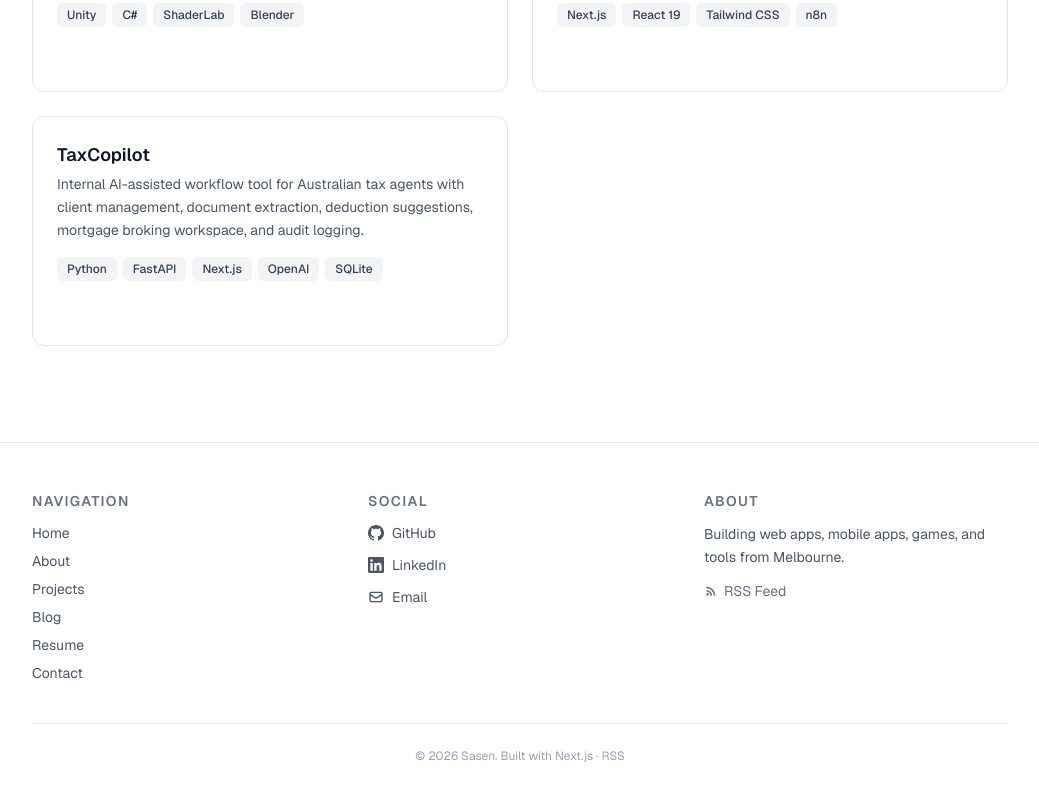
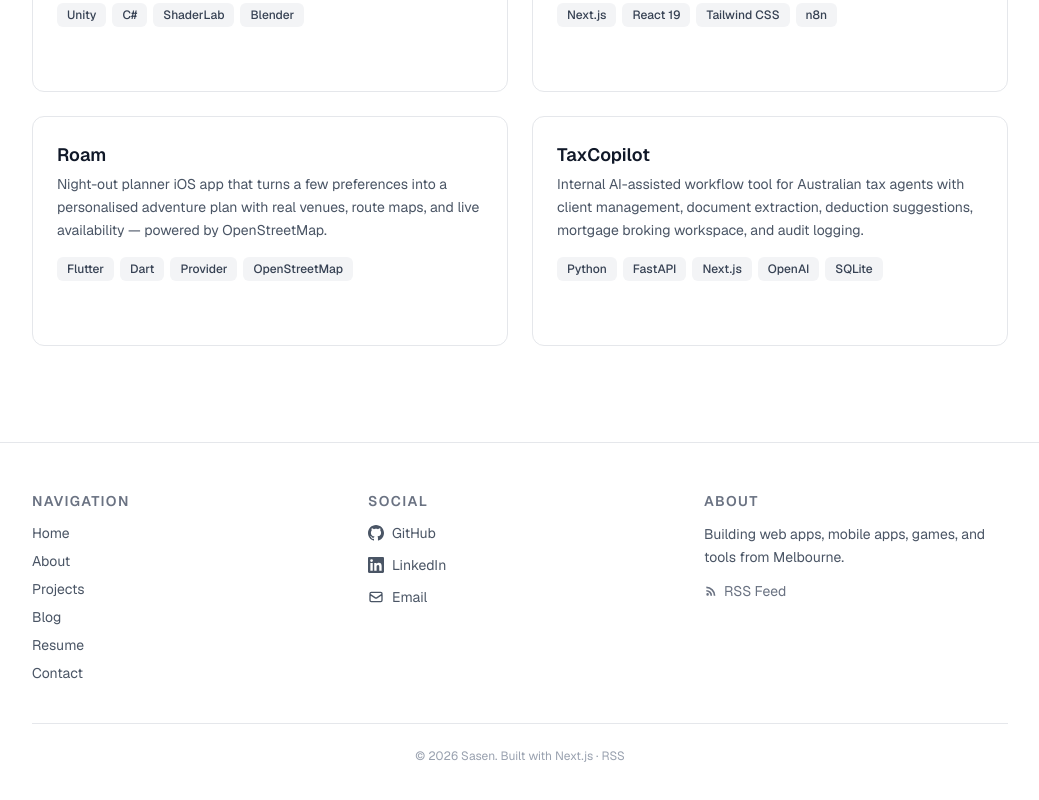
Before and after one commit to Sasen12/personal-site, a Next.js app: page /projects in a window 1280 px wide. Shown: the part 1139-1939 px from the top of the page, without its empty margins (120-1159 px from the left). Built offline with nearby package versions, Linux system fonts and the light colour scheme.

Commit message:
Add Roam — night-out planner iOS app to projects

```diff
--- a/src/data/projects.ts
+++ b/src/data/projects.ts
@@ -120,6 +120,25 @@ export const projects: Project[] = [
     tech: ["Next.js", "React 19", "Tailwind CSS", "n8n"],
   },
   {
+    slug: "roam",
+    title: "Roam",
+    description: "Night-out planner iOS app that turns a few preferences into a personalised adventure plan with real venues, route maps, and live availability — powered by OpenStreetMap.",
+    tech: ["Flutter", "Dart", "Provider", "OpenStreetMap"],
+    features: [
+      "Preference-based itinerary generation (group size, budget, vibe, transport)",
+      "Real venue data via OpenStreetMap Nominatim + Overpass APIs",
+      "Interactive route map with numbered stop markers and gradient polylines",
+      "Venue availability parsing with open/closed/closing-soon status",
+      "Busyness heuristic and itinerary timing optimizer with travel time estimates",
+      "Live arrival-time-aware warnings for stops that'll be closed on arrival",
+      "Saved adventures with local persistence, cards, and delete support",
+      "Redo night and per-stop swap venue affordances",
+      "Friend invite links via system share sheet",
+      "Vibe-matching history profile and weather service integration",
+    ],
+    details: "Built to solve the eternal question — 'What should we do tonight?' A Flutter app that takes a few preference inputs (group size, budget, vibe, transport mode, location) and generates a personalised night-out plan with real venue data from OpenStreetMap. Features an interactive map with optimized stop ordering, live opening hours parsing, and busyness estimates. No backend required — everything runs locally with OSM's free APIs.",
+  },
+  {
     slug: "taxcopilot",
     title: "TaxCopilot",
     description: "Internal AI-assisted workflow tool for Australian tax agents with client management, document extraction, deduction suggestions, mortgage broking workspace, and audit logging.",
```
